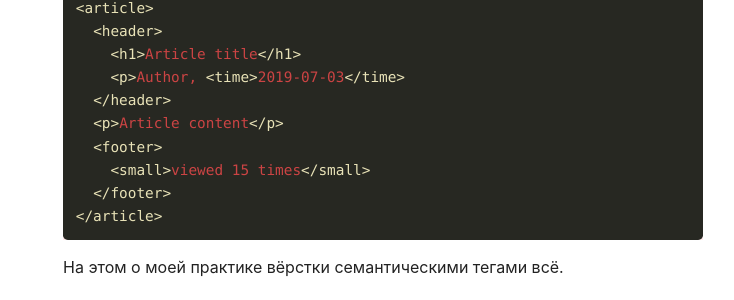
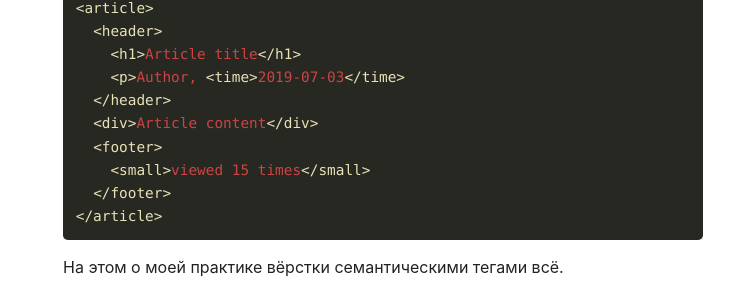
Before and after one commit to fagcinsk/fagcinsk.github.io, a Jekyll site: the page built from _posts/2019-07-03-semanticheskaya-verstka-sayta.md, in a window 1280 px wide and 900 px high, scrolled down 2467 px. Shown: the part 145-445 px from the top of the window, without its empty margins (257-991 px from the left). Built offline with Jekyll 4.4.1, drawn with Linux system fonts in a browser that asks for light colours; comment, search, counter and statistics services are not loaded.

Commit message:
Update 2019-07-03-semanticheskaya-verstka-sayta.md

```diff
--- a/_posts/2019-07-03-semanticheskaya-verstka-sayta.md
+++ b/_posts/2019-07-03-semanticheskaya-verstka-sayta.md
@@ -98,7 +98,7 @@ description: Как я начал использовать семантичес
     <h1>Article title</h1>
     <p>Author, <time>2019-07-03</time>
   </header>
-  <p>Article content</p>
+  <div>Article content</div>
   <footer>
     <small>viewed 15 times</small>
   </footer>
```
